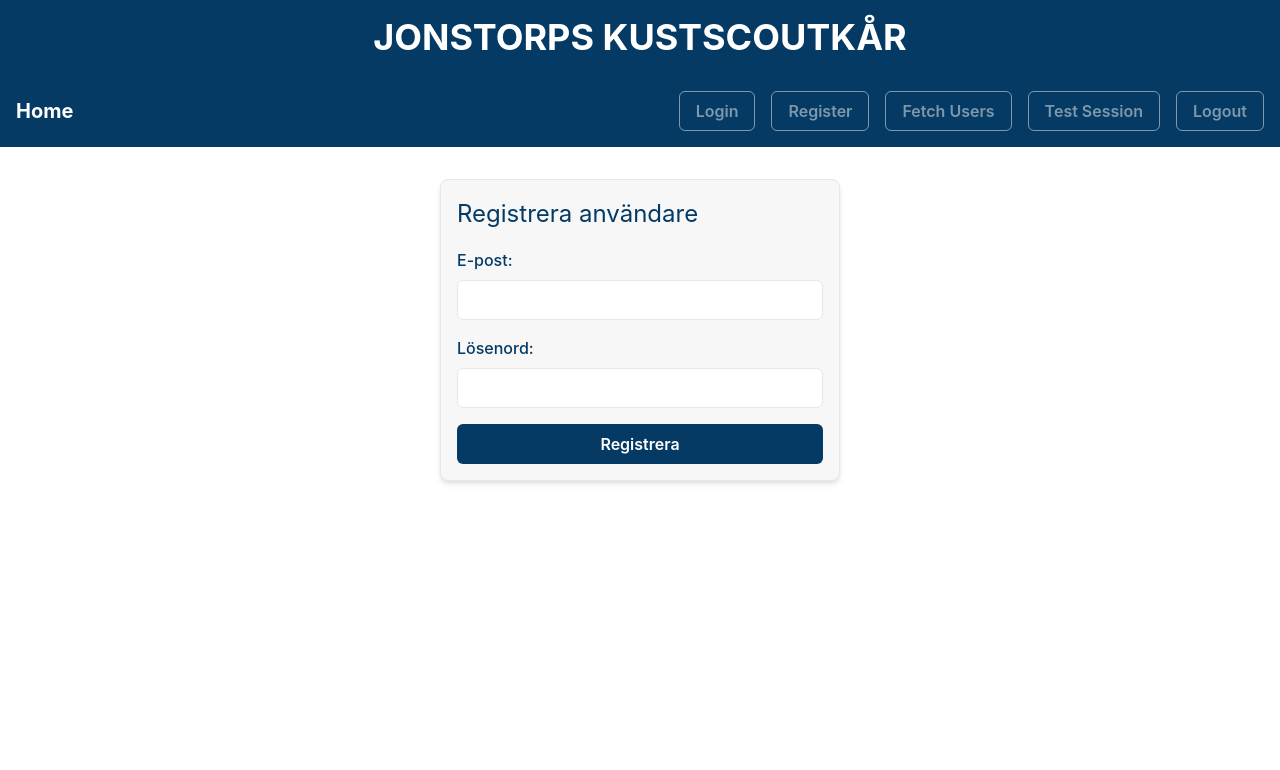
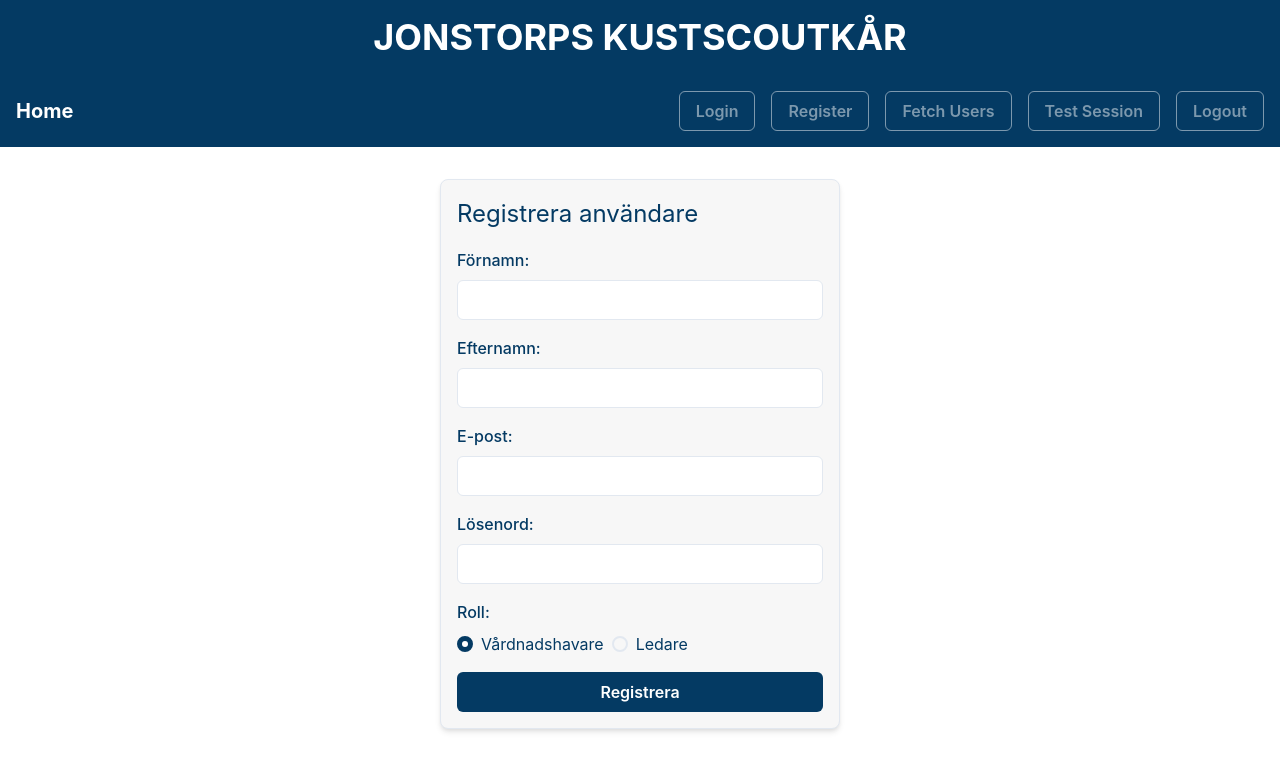
Before and after one commit to sczcz/carpool-app, a React (Create React App) app in the folder scout-app/: page /register in a window 1280 px wide. Shown: the top 770 px of the page. Built offline with nearby package versions, Linux system fonts and the light colour scheme.

Commit message:
added firstname, lastname and role to Register.js

```diff
--- a/scout-app/src/components/Register.js
+++ b/scout-app/src/components/Register.js
@@ -1,20 +1,24 @@
 import React, { useState } from 'react';
-import { Box, Button, FormControl, FormLabel, Input, Text, Alert } from '@chakra-ui/react';
+import { Box, Button, FormControl, FormLabel, Input, Text, Alert, RadioGroup, Radio, Stack } from '@chakra-ui/react';
 
 const Register = () => {
+    const [firstName, setFirstName] = useState('');
+    const [lastName, setLastName] = useState('');
     const [email, setEmail] = useState('');
     const [password, setPassword] = useState('');
+    const [role, setRole] = useState('Vårdnadshavare');
     const [error, setError] = useState('');
 
     const handleRegister = (e) => {
         e.preventDefault();
+
 
         fetch('http://127.0.0.1:5000/api/register', {
             method: 'POST',
             headers: {
                 'Content-Type': 'application/json',
             },
-            body: JSON.stringify({ email, password })
+            body: JSON.stringify({ firstName, lastName, email, password, role }) // Skicka alla fält
         })
         .then(response => response.json())
         .then(data => {
@@ -22,8 +26,12 @@ const Register = () => {
                 setError(data.error);
             } else {
                 alert(data.message);
+                // Töm fälten efter lyckad registrering
+                setFirstName('');
+                setLastName('');
                 setEmail('');
                 setPassword('');
+                setRole('Vårdnadshavare');
                 setError('');
             }
         })
@@ -36,6 +44,31 @@ const Register = () => {
         <Box width="400px" mx="auto" mt={8} p={4} borderWidth={1} borderRadius="lg" bg="brand.300" boxShadow="md">
             <Text fontSize="2xl" mb={4} color="brand.500">Registrera användare</Text>
             <form onSubmit={handleRegister}>
+                {/* Förnamn */}
+                <FormControl mb={4}>
+                    <FormLabel>Förnamn:</FormLabel>
+                    <Input
+                        type="text"
+                        value={firstName}
+                        onChange={(e) => setFirstName(e.target.value)}
+                        required
+                        bg="white"
+                    />
+                </FormControl>
+
+                {/* Efternamn */}
+                <FormControl mb={4}>
+                    <FormLabel>Efternamn:</FormLabel>
+                    <Input
+                        type="text"
+                        value={lastName}
+                        onChange={(e) => setLastName(e.target.value)}
+                        required
+                        bg="white"
+                    />
+                </FormControl>
+
+                {/* E-post */}
                 <FormControl mb={4}>
                     <FormLabel>E-post:</FormLabel>
                     <Input
@@ -46,6 +79,8 @@ const Register = () => {
                         bg="white"
                     />
                 </FormControl>
+
+                {/* Lösenord */}
                 <FormControl mb={4}>
                     <FormLabel>Lösenord:</FormLabel>
                     <Input
@@ -56,6 +91,18 @@ const Register = () => {
                         bg="white"
                     />
                 </FormControl>
+
+                {/* Roll (Vårdnadshavare/Ledare) */}
+                <FormControl mb={4}>
+                    <FormLabel>Roll:</FormLabel>
+                    <RadioGroup onChange={setRole} value={role} colorScheme="brand">
+                        <Stack direction="row">
+                            <Radio value="Vårdnadshavare">Vårdnadshavare</Radio>
+                            <Radio value="Ledare">Ledare</Radio>
+                        </Stack>
+                    </RadioGroup>
+                </FormControl>
+
                 <Button type="submit" colorScheme="brand" width="full">Registrera</Button>
             </form>
             {error && <Alert status="error" mt={4}>{error}</Alert>}
```
